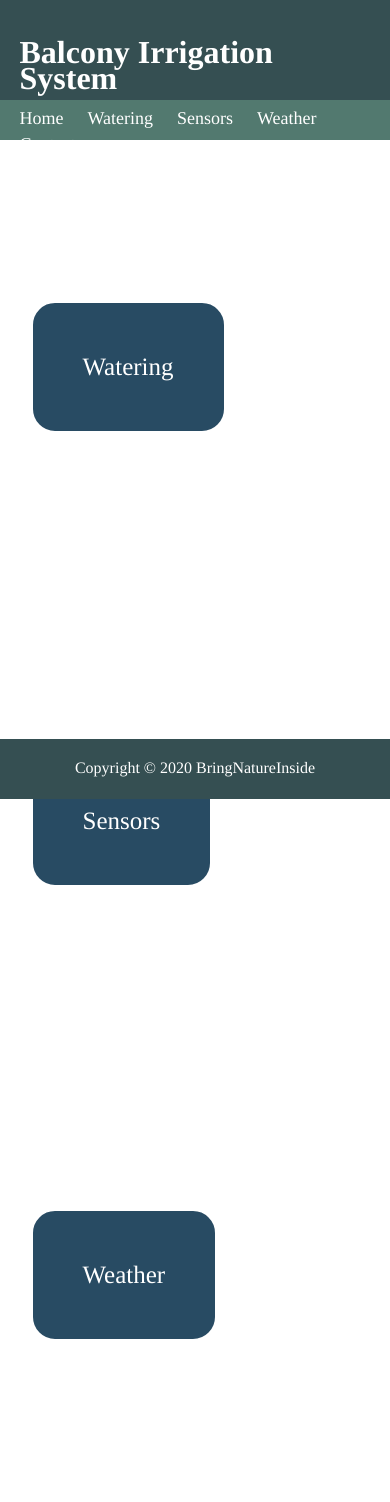
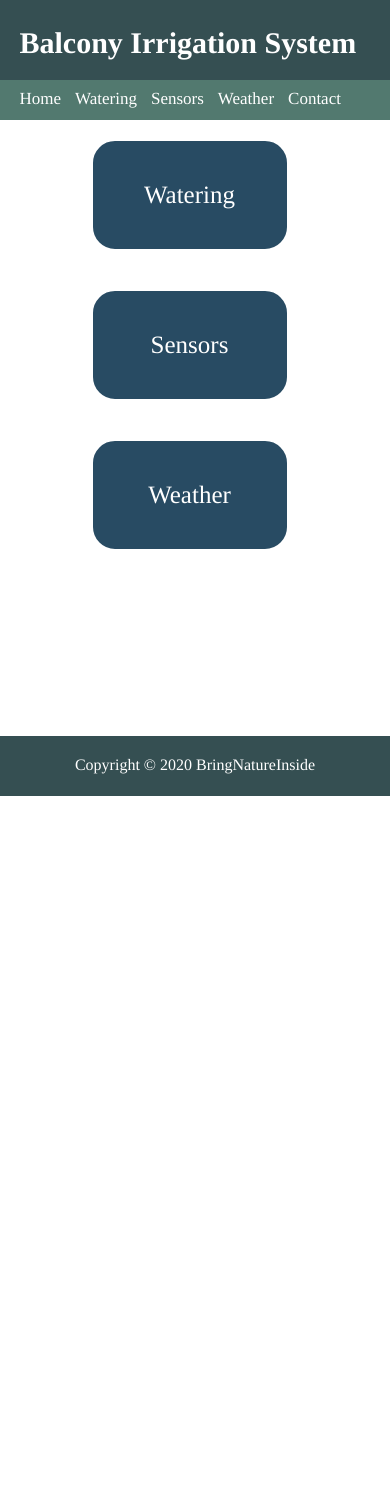
Before and after one commit to srijithkp/BalconyIrrigationSystem, a Flask app: page / in a window 390 px wide. After the commit the page ends 796 px from the top, so only its background shows below. Run offline with Flask 2, Linux system fonts and the light colour scheme.

Commit message:
Added responsive website design

```diff
--- a/static/master.css
+++ b/static/master.css
@@ -99,8 +99,24 @@ nav a:hover{
 @media(max-width:480px){
     .content{
         width:100%;
+	height: 73vh;
     }
     .button{
         float:none;
+	margin:18px 70px;
+	padding: 40px;
+	min-width: 200px;
+    }
+    header{
+   	height: 80px;
+    }
+
+    header h1{
+	padding:30px 0px;
+	font-size: 30px;
+    }
+    nav a{
+    	padding-right: 10px;
+	font-size: 17px;
     }
 }
```
Also changed, not shown: static/watering.css (+17 -2 lines).
